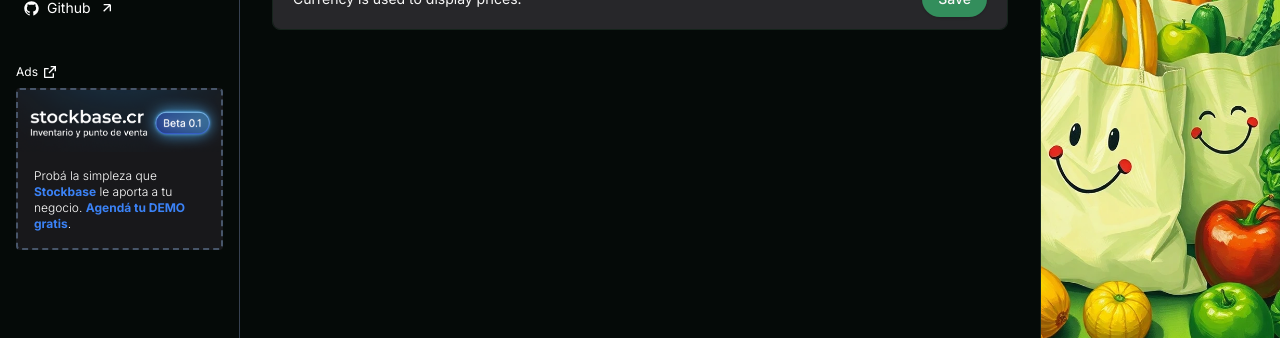
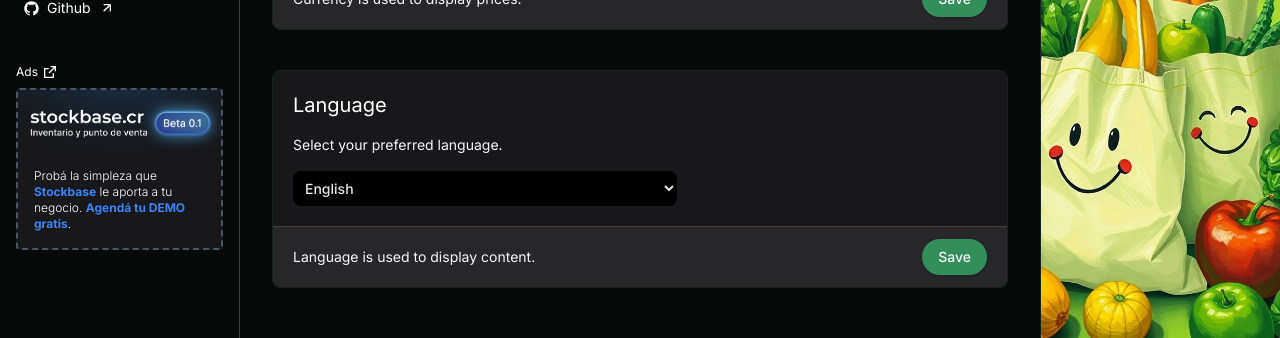
Before and after one commit to jonoise/baggyface, a Next.js app: page /en/configuracion in a window 1280 px wide. Shown: the part 336-674 px from the top of the page. Built offline with nearby package versions, Linux system fonts and the light colour scheme; no server answers; the database is empty.

Commit message:
add settings language form

```diff
--- a/app/[lang]/configuracion/page.tsx
+++ b/app/[lang]/configuracion/page.tsx
@@ -1,18 +1,27 @@
 'use client'
 import { SettingsForm } from '@/components/forms/settings-form'
-import { useTranslation } from '@/components/shared/i18n-provider'
+import { useLocale, useTranslation } from '@/components/shared/i18n-provider'
 import { PageContainer } from '@/components/shared/page-container'
 import { useCurrencyStore } from '@/lib/stores/currency-store'
+import { stripLocate } from '@/lib/strings'
+import { usePathname, useRouter } from 'next/navigation'
 import React, { useEffect, useState } from 'react'
 import { toast } from 'sonner'
 
 const ConfigPage = () => {
   const { currency, setCurrency } = useCurrencyStore((s) => s)
-  const [defaultCurrency, setDefaultCurrency] = useState(currency)
+  const router = useRouter()
+  const pathname = usePathname()
+  const { locale } = useLocale()
+
+  const [defaults, setDefaults] = useState({
+    currency,
+    language: locale,
+  })
+
   const t = useTranslation()
   useEffect(() => {
-    console.log({ currency })
-    setDefaultCurrency(currency)
+    setDefaults((prev) => ({ ...prev, currency, language: locale }))
   }, [currency])
 
   return (
@@ -31,7 +40,7 @@ const ConfigPage = () => {
         description={t.settings_page.currency_description}
         inputAttrs={{
           name: 'currency',
-          defaultValue: defaultCurrency,
+          defaultValue: defaults.currency,
           type: 'select',
         }}
         handleSubmit={(data: any) => {
@@ -39,6 +48,23 @@ const ConfigPage = () => {
           toast.success(`${t.common.currency} ${t.notifiacations.was_updated}`)
         }}
       />
+      <SettingsForm
+        helpText={t.settings_page.language_helpText}
+        title={t.settings_page.language}
+        description={t.settings_page.language_description}
+        inputAttrs={{
+          name: 'language',
+          defaultValue: defaults.language,
+          type: 'select',
+        }}
+        handleSubmit={(data: any) => {
+          const path = stripLocate(pathname)
+          router.replace(`/${data.language}/${path}`)
+          toast.success(
+            `${t.settings_page.language} ${t.notifiacations.was_updated}`
+          )
+        }}
+      />
     </PageContainer>
   )
 }
--- a/components/forms/settings-form.tsx
+++ b/components/forms/settings-form.tsx
@@ -49,6 +49,18 @@ export const SettingsForm = ({
               <option value='USD'>Dollars</option>
             </select>
           </div>
+        ) : inputAttrs.name === 'language' ? (
+          <div className='flex max-w-sm items-center overflow-hidden rounded-lg'>
+            <select
+              {...form.register(inputAttrs.name)}
+              name='language'
+              defaultValue={inputAttrs.defaultValue}
+              className='w-full rounded-none border-none bg-white px-2 py-2 text-sm font-medium text-stone-700 focus:outline-none focus:ring-black dark:bg-black dark:text-stone-200 dark:focus:ring-white'
+            >
+              <option value='es'>Español</option>
+              <option value='en'>English</option>
+            </select>
+          </div>
         ) : (
           <input
             {...inputAttrs}
--- a/lib/dictionaries/en.json
+++ b/lib/dictionaries/en.json
@@ -68,7 +68,6 @@
   "home_page": {
     "title": "Welcome to Baggyface",
     "description": "Baggyface allows you to obtain information about products sold in the most popular supermarket chains in Costa Rica and make shopping lists. It is useful for budgeting and planning your purchases at the supermarket.",
-
     "price_distribution": {
       "title": "Price distribution",
       "description": "Distribution in three price ranges"
--- a/lib/dictionaries/es.json
+++ b/lib/dictionaries/es.json
@@ -79,7 +79,8 @@
     },
     "average_price_by_brand": {
       "title": "Precio promedio por marca",
-      "description": "Comparación de precios promedios de productos entre marcas, ordenadas alfabéticamente."
+      "description": "Comparación de precios promedios de productos entre marcas, ordenadas alfabéticamente.",
+      "no_brands": "No se encontraron"
     },
     "price_range_distribution": {
       "title": "Distribución de precios",
--- a/lib/strings.ts
+++ b/lib/strings.ts
@@ -3,3 +3,5 @@ export const deslugify = (slug: string) =>
     .split('-')
     .map((word) => word[0].toUpperCase() + word.slice(1))
     .join(' ')
+
+export const stripLocate = (str: string) => str.split('/').slice(2).join('/')
```
